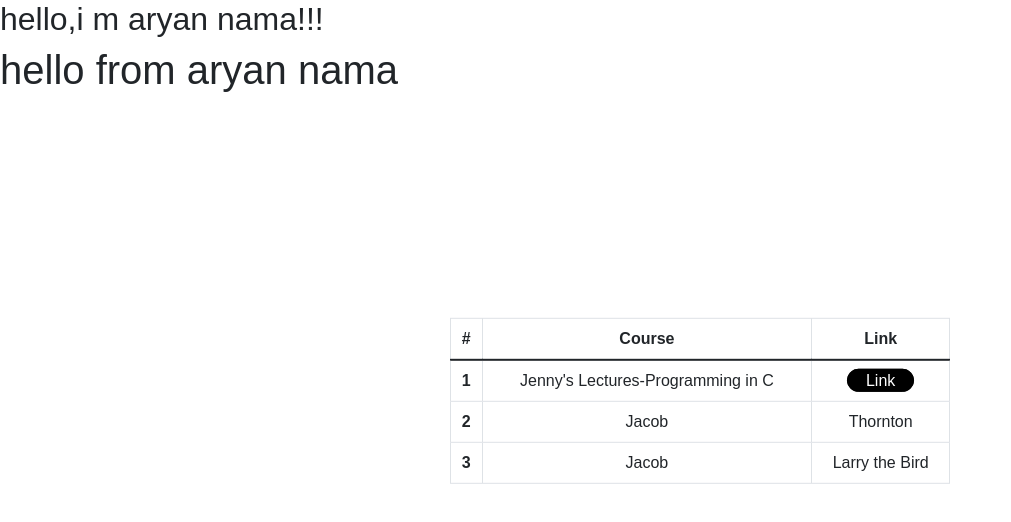
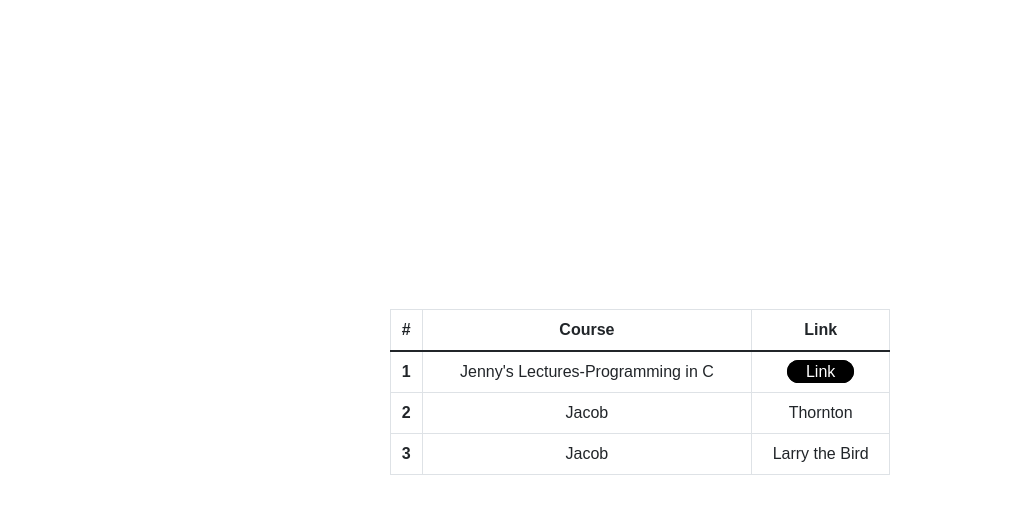
Before and after one commit to aryannama001/onlineLearning, a plain HTML site: page C.html in a window 1280 px wide. Shown: the whole page, without its empty margins (0-1011 px from the left). Drawn offline with nearby package versions, Linux system fonts and the light colour scheme.

Commit message:
commit
commited

```diff
--- a/C.html
+++ b/C.html
@@ -25,7 +25,11 @@ body {
 
     div{
         width: 500px;
-        transform: translate(90%,130%);
+        position: absolute;
+        top: 50%;
+        left: 50%;
+
+        transform: translate(-50%,-50%);
         text-align: center;
 
     }
@@ -44,10 +48,7 @@ body {
 
 
 <body>
-  <section>
-    <h2>hello,i m aryan nama!!!</h2>
-  </section>
-  <h1>hello from aryan nama</h1>
+
 
     <div >
         <table class="table table-bordered ">
```
Also changed, not shown: welcome.css (+16 -0 lines), welcome.html (+1 -1 lines).
